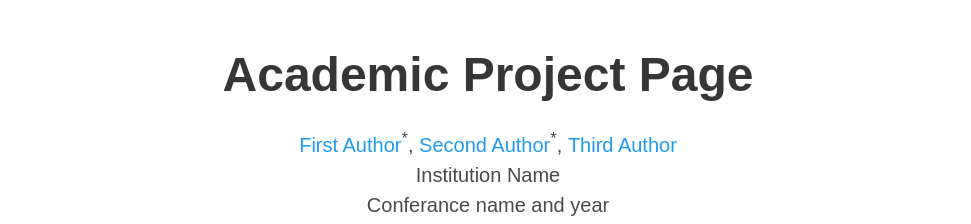
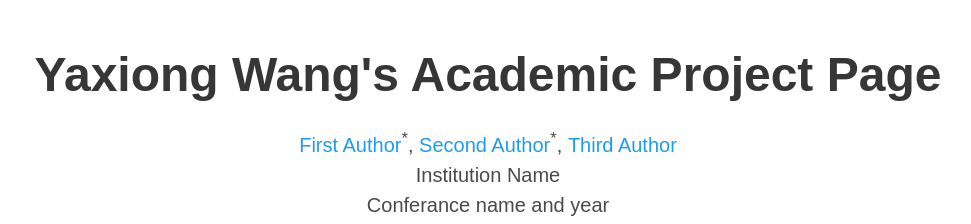
Before and after one commit to academictemplatetest/academictemplatetest.github.io, a plain HTML site: page index.html in a window 1280 px wide. Shown: the top 224 px of the page, without its empty margins (152-1123 px from the left). Drawn offline with nearby package versions, Linux system fonts and the light colour scheme; some icons are missing; a web font is replaced by a local one.

Commit message:
Update index.html

```diff
--- a/index.html
+++ b/index.html
@@ -52,7 +52,7 @@
       <div class="container is-max-desktop">
         <div class="columns is-centered">
           <div class="column has-text-centered">
-            <h1 class="title is-1 publication-title">Academic Project Page</h1>
+            <h1 class="title is-1 publication-title">Yaxiong Wang's Academic Project Page</h1>
             <div class="is-size-5 publication-authors">
               <!-- Paper authors -->
               <span class="author-block">
```
